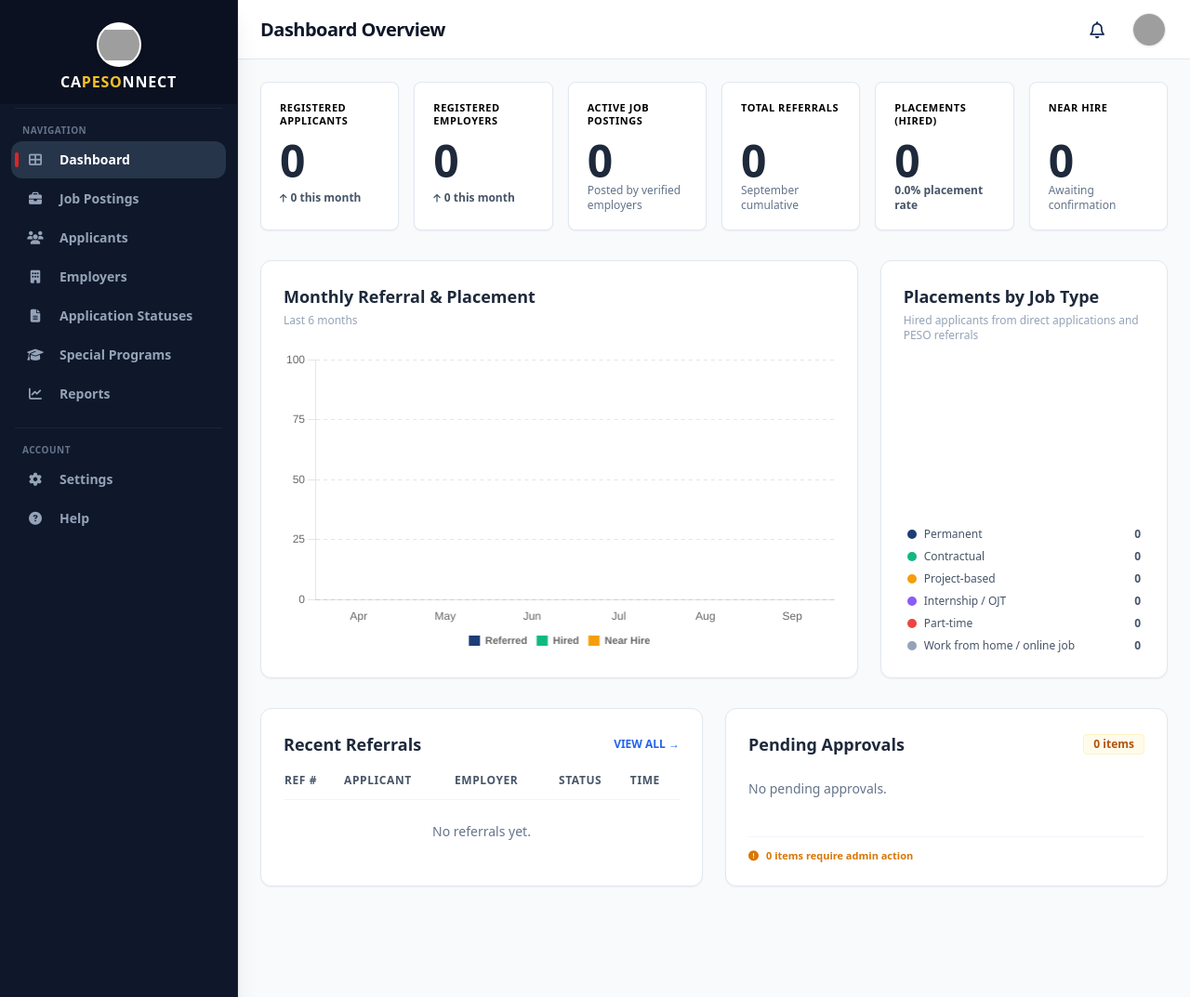
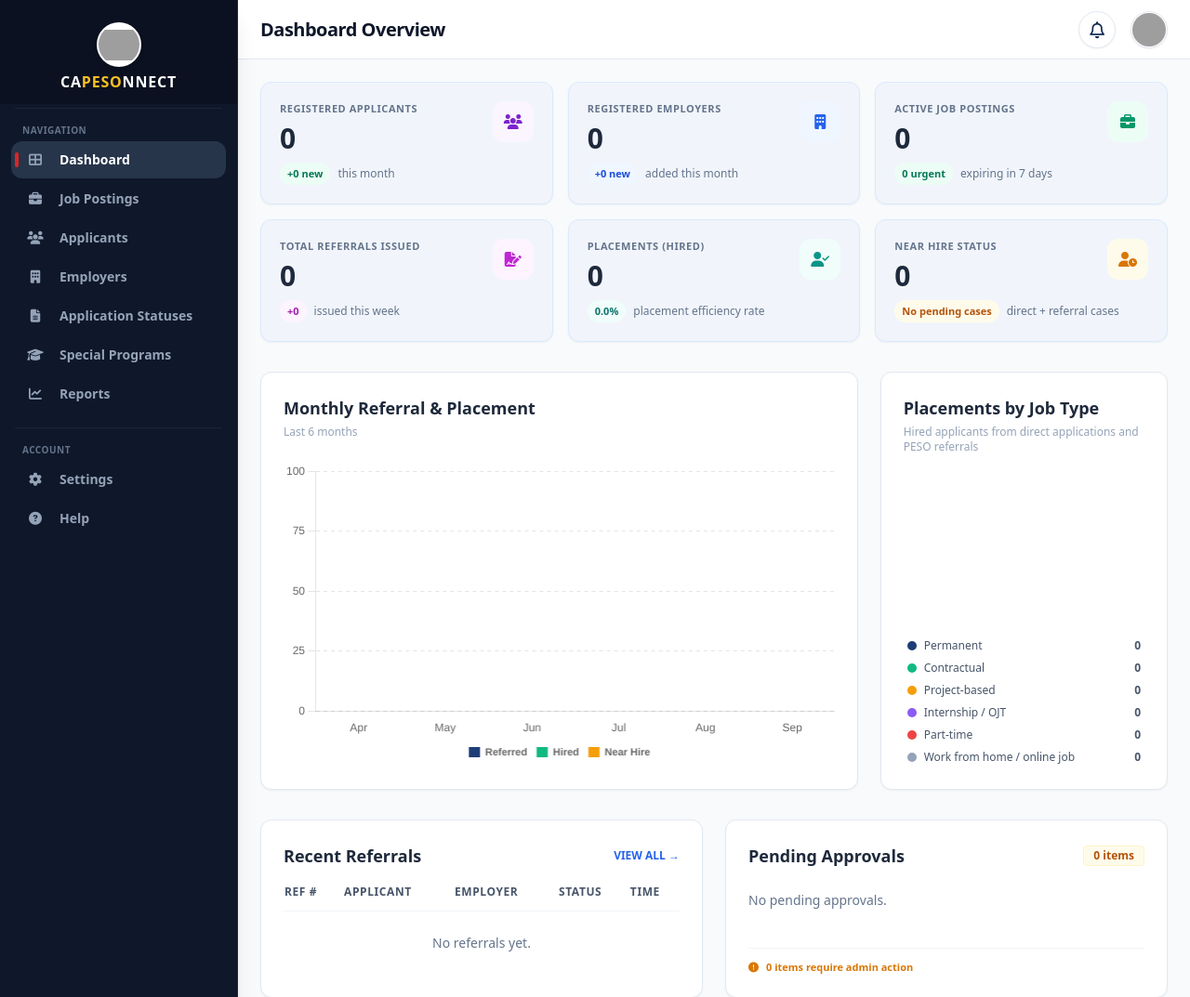
Before and after one commit to TRESTEVOYCE/CAPESONECCT, a Django app: page / in a window 1280 px wide. Shown: the top 1073 px of the page at 93% size. Run offline with Django 5.2, Linux system fonts and the light colour scheme; the visitor is signed in with stand-in values (Sample User, id 1); data comes from the database, SQL or seed files in the repository; data that the repository does not hold is empty; some libraries are stand-ins or nearby versions; grey boxes are pictures that could not be loaded.

Commit message:
Finalized the design on teh first 6 divs of the dashboard.

```diff
--- a/AdminSide/templates/base.html
+++ b/AdminSide/templates/base.html
@@ -298,7 +298,7 @@
                 <!-- NOTIFICATION BELL & DROPDOWN WRAPPER -->
                 <div class="relative" id="notifDropdownWrapper">
                     <!-- Bell Trigger Button -->
-                    <button id="notifBellBtn" class="relative w-10 h-10 flex items-center justify-center rounded-xl bg-transparent hover:bg-[#112954]/5 text-[#112954] transition focus:outline-none cursor-pointer shadow-none border-0">
+                    <button id="notifBellBtn" class="relative w-10 h-10 flex items-center justify-center rounded-full bg-white border border-slate-200 shadow-sm hover:ring-2 hover:ring-indigo-500/30 text-[#112954] transition focus:outline-none cursor-pointer">
                         <i class="fa-regular fa-bell text-lg"></i>
                         <!-- Dynamic Unread Badge -->
                         <span id="notifBadge" class="hidden absolute -top-1 -right-1 bg-rose-600 text-white text-[10px] font-extrabold px-1.5 py-0.5 rounded-full min-w-[18px] text-center shadow-sm">
@@ -350,10 +350,10 @@
 
                 <!-- PROFILE DROPDOWN WRAPPER -->
                 <div class="relative">
-                    <button id="userMenuBtn" class="w-10 h-10 flex items-center justify-center rounded-full hover:ring-2 hover:ring-indigo-500/30 transition focus:outline-none cursor-pointer">
+                    <button id="userMenuBtn" class="w-10 h-10 flex items-center justify-center rounded-full bg-white border border-slate-200 shadow-sm hover:ring-2 hover:ring-indigo-500/30 transition focus:outline-none cursor-pointer">
                         <img src="{% if request.user.avatar %}{{ request.user.avatar.url }}{% elif request.user.profile_picture %}{{ request.user.profile_picture.url }}{% else %}https://ui-avatars.com/api/?name={{ request.user.get_full_name|default:'PESO+Admin' }}&background=0F172A&color=fff&bold=true{% endif %}"
                             alt="Profile Picture"
-                            class="w-9 h-9 rounded-full object-cover border border-slate-200 shadow-sm transition hover:scale-105">
+                            class="w-9 h-9 rounded-full object-cover transition hover:scale-105">
                     </button>
 
                     <!-- VERTICAL PROFILE MODAL / DROPDOWN -->
--- a/AdminSide/templates/dashboard.html
+++ b/AdminSide/templates/dashboard.html
@@ -5,96 +5,115 @@
 {% block content %}
 <div class="space-y-8 max-w-[1600px] mx-auto">
 
-<!-- Stat Cards Row with Rigid Grid Alignment across all cards -->
-    <div class="grid grid-cols-1 sm:grid-cols-2 md:grid-cols-3 lg:grid-cols-6 gap-4">
+    <div class="grid grid-cols-1 sm:grid-cols-2 lg:grid-cols-3 gap-4">
 
         <!-- 1. Registered Applicants -->
-        <a href="{% url 'AdminSide:applicants_list' %}" aria-label="View all registered applicants" class="bg-white p-5 rounded-lg border border-slate-200 shadow-sm grid grid-rows-[2.5rem_1fr_2rem] h-[160px]">
-            <div class="flex items-start">
-                <p class="text-[11px] font-bold text-black-400 uppercase tracking-wider leading-tight">Registered Applicants</p>
+        <a href="{% url 'AdminSide:applicants_list' %}" aria-label="View all registered applicants" class="flex min-h-[132px] flex-col justify-between rounded-xl border border-blue-100 bg-[#f1f5fb] p-5 shadow-sm transition hover:-translate-y-0.5 hover:border-blue-200 hover:shadow-md">
+            <div class="flex items-start justify-between gap-3">
+                <div>
+                    <p class="text-[11px] font-bold uppercase tracking-wider text-slate-500">Registered Applicants</p>
+                    <h3 class="mt-2 text-3xl font-black leading-none tracking-tight text-slate-800">{{ applicant_count|default:0 }}</h3>
                 </div>
-            <div class="flex items-center">
-                <h3 class="text-5xl font-black text-slate-800 tracking-tight leading-none">{{ applicant_count|default:0 }}</h3>
+                <span class="flex h-11 w-11 shrink-0 items-center justify-center rounded-xl bg-purple-50 text-purple-700">
+                    <i class="fa-solid fa-users"></i>
+                </span>
             </div>
-            <div class="flex items-center">
-                <p class="text-xs font-semibold text-slate-600 flex items-center gap-1">
-                    <i class="fa-solid fa-arrow-up text-[10px]"></i> {{ monthly_new_applicants|default:0 }} this month
-                </p>
+            <div class="flex items-center gap-2">
+                <span class="inline-flex items-center rounded-full px-2 py-1 text-[11px] font-bold {{ applicant_change_class }}">
+                    </i>{{ applicant_change_display }}
+                </span>
+                <span class="text-xs text-slate-500">{{ applicant_change_caption }}</span>
             </div>
         </a>
 
         <!-- 2. Registered Employers -->
-        <a href="{% url 'AdminSide:employer_list' %}" aria-label="View all registered employers" class="bg-white p-5 rounded-lg border border-slate-200 shadow-sm grid grid-rows-[2.5rem_1fr_2rem] h-[160px]">
-            <div class="flex items-start">
-                <p class="text-[11px] font-bold text-black-400 uppercase tracking-wider leading-tight">Registered Employers</p>
+        <a href="{% url 'AdminSide:employer_list' %}" aria-label="View all registered employers" class="flex min-h-[132px] flex-col justify-between rounded-xl border border-blue-100 bg-[#f1f5fb] p-5 shadow-sm transition hover:-translate-y-0.5 hover:border-blue-200 hover:shadow-md">
+            <div class="flex items-start justify-between gap-3">
+                <div>
+                    <p class="text-[11px] font-bold uppercase tracking-wider text-slate-500">Registered Employers</p>
+                    <h3 class="mt-2 text-3xl font-black leading-none tracking-tight text-slate-800">{{ employer_count|default:0 }}</h3>
                 </div>
-            <div class="flex items-center">
-                <h3 class="text-5xl font-black text-slate-800 tracking-tight leading-none">{{ employer_count|default:0 }}</h3>
+                <span class="flex h-11 w-11 shrink-0 items-center justify-center rounded-xl bg-blue-50 text-blue-600">
+                    <i class="fa-solid fa-building"></i>
+                </span>
             </div>
-            <div class="flex items-center">
-                <p class="text-xs font-semibold text-slate-600 flex items-center gap-1">
-                    <i class="fa-solid fa-arrow-up text-[10px]"></i> {{ monthly_new_employers|default:0 }} this month
-                </p>
+            <div class="flex items-center gap-2">
+                <span class="inline-flex items-center rounded-full bg-blue-50 px-2 py-1 text-[11px] font-bold text-blue-700">+{{ monthly_new_employers|default:0 }} new</span>
+                <span class="text-xs text-slate-500">added this month</span>
             </div>
         </a>
 
         <!-- 3. Active Job Postings -->
-        <a href="{% url 'AdminSide:job_postings_list' %}?status=Active" aria-label="View active job postings" class="bg-white p-5 rounded-lg border border-slate-200 shadow-sm grid grid-rows-[2.5rem_1fr_2rem] h-[160px]">
-            <div class="flex items-start">
-                <p class="text-[11px] font-bold text-black-400 uppercase tracking-wider leading-tight">Active Job Postings</p>
+        <a href="{% url 'AdminSide:job_postings_list' %}?status=Active" aria-label="View active job postings" class="flex min-h-[132px] flex-col justify-between rounded-xl border border-blue-100 bg-[#f1f5fb] p-5 shadow-sm transition hover:-translate-y-0.5 hover:border-blue-200 hover:shadow-md">
+            <div class="flex items-start justify-between gap-3">
+                <div>
+                    <p class="text-[11px] font-bold uppercase tracking-wider text-slate-500">Active Job Postings</p>
+                    <h3 class="mt-2 text-3xl font-black leading-none tracking-tight text-slate-800">{{ active_job_count|default:0 }}</h3>
                 </div>
-            <div class="flex items-center">
-                <h3 class="text-5xl font-black text-slate-800 tracking-tight leading-none">{{ active_job_count|default:0 }}</h3>
+                <span class="flex h-11 w-11 shrink-0 items-center justify-center rounded-xl bg-emerald-50 text-emerald-600">
+                    <i class="fa-solid fa-briefcase"></i>
+                </span>
             </div>
-            <div class="flex items-center">
-                <p class="text-xs font-medium text-slate-500">
-                    Posted by verified employers
-                </p>
+            <div class="flex items-center gap-2">
+                <span class="inline-flex items-center rounded-full bg-emerald-50 px-2 py-1 text-[11px] font-bold text-emerald-700">
+                    {{ urgent_job_count|default:0 }} urgent
+                </span>
+                <span class="text-xs text-slate-500">expiring in 7 days</span>
             </div>
         </a>
 
         <!-- 4. Total Referrals -->
-        <a href="{% url 'AdminSide:referrals_list' %}" aria-label="View all referrals" class="bg-white p-5 rounded-lg border border-slate-200 shadow-sm grid grid-rows-[2.5rem_1fr_2rem] h-[160px]">
-            <div class="flex items-start">
-                <p class="text-[11px] font-bold text-black-400 uppercase tracking-wider leading-tight">Total Referrals</p>
+        <a href="{% url 'AdminSide:referrals_list' %}" aria-label="View all referrals" class="flex min-h-[132px] flex-col justify-between rounded-xl border border-blue-100 bg-[#f1f5fb] p-5 shadow-sm transition hover:-translate-y-0.5 hover:border-blue-200 hover:shadow-md">
+            <div class="flex items-start justify-between gap-3">
+                <div>
+                    <p class="text-[11px] font-bold uppercase tracking-wider text-slate-500">Total Referrals Issued</p>
+                    <h3 class="mt-2 text-3xl font-black leading-none tracking-tight text-slate-800">{{ referral_count|default:0 }}</h3>
                 </div>
-            <div class="flex items-center">
-                <h3 class="text-5xl font-black text-slate-800 tracking-tight leading-none">{{ referral_count|default:0 }}</h3>
+                <span class="flex h-11 w-11 shrink-0 items-center justify-center rounded-xl bg-fuchsia-50 text-fuchsia-600">
+                    <i class="fa-solid fa-file-signature"></i>
+                </span>
             </div>
-            <div class="flex items-center">
-                <p class="text-xs font-medium text-slate-500">
-                    {{ current_month_name }} cumulative
-                </p>
+            <div class="flex items-center gap-2">
+                <span class="inline-flex items-center rounded-full bg-fuchsia-50 px-2 py-1 text-[11px] font-bold text-fuchsia-700">+{{ weekly_referral_count|default:0 }}</span>
+                <span class="text-xs text-slate-500">issued this week</span>
             </div>
         </a>
 
         <!-- 5. Placements (Hired) -->
-        <a href="{% url 'AdminSide:referrals_list' %}?status=hired" aria-label="View hired referrals" class="bg-white p-5 rounded-lg border border-slate-200 shadow-sm grid grid-rows-[2.5rem_1fr_2rem] h-[160px]">
-            <div class="flex items-start">
-                <p class="text-[11px] font-bold text-black-400 uppercase tracking-wider leading-tight">Placements (Hired)</p>
+        <a href="{% url 'AdminSide:referrals_list' %}?status=hired" aria-label="View hired referrals" class="flex min-h-[132px] flex-col justify-between rounded-xl border border-blue-100 bg-[#f1f5fb] p-5 shadow-sm transition hover:-translate-y-0.5 hover:border-blue-200 hover:shadow-md">
+            <div class="flex items-start justify-between gap-3">
+                <div>
+                    <p class="text-[11px] font-bold uppercase tracking-wider text-slate-500">Placements (Hired)</p>
+                    <h3 class="mt-2 text-3xl font-black leading-none tracking-tight text-slate-800">{{ placement_count|default:0 }}</h3>
                 </div>
-            <div class="flex items-center">
-                <h3 class="text-5xl font-black text-slate-800 tracking-tight leading-none">{{ placement_count|default:0 }}</h3>
+                <span class="flex h-11 w-11 shrink-0 items-center justify-center rounded-xl bg-teal-50 text-teal-600">
+                    <i class="fa-solid fa-user-check"></i>
+                </span>
             </div>
-            <div class="flex items-center">
-                <p class="text-xs font-semibold text-slate-600">
-                    {{ placement_rate|default:"0.0" }}% placement rate
-                </p>
+            <div class="flex items-center gap-2">
+                <span class="inline-flex items-center rounded-full bg-teal-50 px-2 py-1 text-[11px] font-bold text-teal-700">
+                    {{ placement_rate|default:"0.0"|floatformat:1 }}%
+                </span>
+                <span class="text-xs text-slate-500">placement efficiency rate</span>
             </div>
         </a>
 
         <!-- 6. Near Hire -->
-        <a href="{% url 'AdminSide:referrals_list' %}?status=near_hire" aria-label="View near-hire referrals" class="bg-white p-5 rounded-lg border border-slate-200 shadow-sm grid grid-rows-[2.5rem_1fr_2rem] h-[160px]">
-            <div class="flex items-start">
-                <p class="text-[11px] font-bold text-black-400 uppercase tracking-wider leading-tight">Near Hire</p>
+        <a href="{% url 'AdminSide:referrals_list' %}?status=near_hire" aria-label="View near-hire referrals" class="flex min-h-[132px] flex-col justify-between rounded-xl border border-blue-100 bg-[#f1f5fb] p-5 shadow-sm transition hover:-translate-y-0.5 hover:border-blue-200 hover:shadow-md">
+            <div class="flex items-start justify-between gap-3">
+                <div>
+                    <p class="text-[11px] font-bold uppercase tracking-wider text-slate-500">Near Hire Status</p>
+                    <h3 class="mt-2 text-3xl font-black leading-none tracking-tight text-slate-800">{{ near_hire_count|default:0 }}</h3>
                 </div>
-            <div class="flex items-center">
-                <h3 class="text-5xl font-black text-slate-800 tracking-tight leading-none">{{ near_hire_count|default:0 }}</h3>
+                <span class="flex h-11 w-11 shrink-0 items-center justify-center rounded-xl bg-amber-50 text-amber-600">
+                    <i class="fa-solid fa-user-clock"></i>
+                </span>
             </div>
-            <div class="flex items-center">
-                <p class="text-xs font-medium text-slate-500">
-                    Awaiting confirmation
-                </p>
+            <div class="flex items-center gap-2">
+                <span class="inline-flex items-center rounded-full bg-amber-50 px-2 py-1 text-[11px] font-bold text-amber-700">
+                    {% if near_hire_count %}Action required{% else %}No pending cases{% endif %}
+                </span>
+                <span class="text-xs text-slate-500">direct + referral cases</span>
             </div>
         </a>
 
--- a/AdminSide/views.py
+++ b/AdminSide/views.py
@@ -128,20 +128,79 @@ class DashboardView(LoginRequiredMixin, SuperuserRequiredMixin, TemplateView):
 
         # Job postings count filtered to active status
         active_job_count = Jobs.objects.filter(status='Active').count()
+        urgent_job_count = Jobs.objects.filter(
+            status='Active',
+            job_posting_expiry__gt=today,
+            job_posting_expiry__lte=today + timedelta(days=7),
+        ).count()
 
         referral_count = OfferedJobs.objects.count()
-        placement_count = OfferedJobs.objects.filter(status='hired').count()
-
-        # Only count records explicitly assigned the near_hire status.
-        near_hire_count = OfferedJobs.objects.filter(status='near_hire').count()
-
-        # Dynamic calculation of monthly registrations
+        weekly_start = timezone.make_aware(
+            datetime.combine(today - timedelta(days=today.weekday()), datetime.min.time())
+        )
+        weekly_end = weekly_start + timedelta(days=7)
+        weekly_referral_count = OfferedJobs.objects.filter(
+            date_offered__gte=weekly_start,
+            date_offered__lt=weekly_end,
+        ).count()
+
+        placement_count = (
+            OfferedJobs.objects.filter(status='hired').count() +
+            AppliedJobs.objects.filter(status='hired').count()
+        )
+
+        near_hire_count = (
+            OfferedJobs.objects.filter(status='near_hire').count() +
+            AppliedJobs.objects.filter(status='near_hire').count()
+        )
+
+        # Compare registrations to the previous calendar month.
         first_of_month = timezone.make_aware(datetime(today.year, today.month, 1))
-        monthly_new_applicants = ApplicantProfile.objects.filter(created_at__gte=first_of_month).count()
-        monthly_new_employers = EmployerProfile.objects.filter(created_at__gte=first_of_month).count()
-
-        # Dynamic Placement Rate Calculation
-        placement_rate = round((placement_count / referral_count * 100), 1) if referral_count > 0 else 0.0
+        if today.month == 1:
+            first_of_previous_month = timezone.make_aware(datetime(today.year - 1, 12, 1))
+        else:
+            first_of_previous_month = timezone.make_aware(datetime(today.year, today.month - 1, 1))
+        if today.month == 12:
+            first_of_next_month = timezone.make_aware(datetime(today.year + 1, 1, 1))
+        else:
+            first_of_next_month = timezone.make_aware(datetime(today.year, today.month + 1, 1))
+
+        monthly_new_applicants = ApplicantProfile.objects.filter(
+            created_at__gte=first_of_month,
+            created_at__lt=first_of_next_month,
+        ).count()
+        previous_month_applicants = ApplicantProfile.objects.filter(
+            created_at__gte=first_of_previous_month,
+            created_at__lt=first_of_month,
+        ).count()
+        monthly_new_employers = EmployerProfile.objects.filter(
+            created_at__gte=first_of_month,
+            created_at__lt=first_of_next_month,
+        ).count()
+
+        if previous_month_applicants:
+            applicant_change = (
+                (monthly_new_applicants - previous_month_applicants)
+                / previous_month_applicants
+                * 100
+            )
+            applicant_change_display = f'{applicant_change:+g}%'
+            applicant_change_caption = 'vs last month'
+            applicant_change_class = (
+                'bg-emerald-50 text-emerald-700'
+                if applicant_change >= 0 else 'bg-rose-50 text-rose-700'
+            )
+        else:
+            applicant_change_display = f'+{monthly_new_applicants} new'
+            applicant_change_caption = 'this month'
+            applicant_change_class = 'bg-emerald-50 text-emerald-700'
+
+        # The placements card links to a combined list of direct applications and referrals.
+        total_applications_and_referrals = AppliedJobs.objects.count() + referral_count
+        placement_rate = (
+            round(placement_count / total_applications_and_referrals * 100, 1)
+            if total_applications_and_referrals else 0.0
+        )
 
         recent_referrals = (
             OfferedJobs.objects.select_related(
@@ -236,8 +295,13 @@ class DashboardView(LoginRequiredMixin, SuperuserRequiredMixin, TemplateView):
             'referral_count': referral_count,
             'placement_count': placement_count,
             'near_hire_count': near_hire_count,
+            'urgent_job_count': urgent_job_count,
+            'weekly_referral_count': weekly_referral_count,
             'monthly_new_applicants': monthly_new_applicants,
             'monthly_new_employers': monthly_new_employers,
+            'applicant_change_display': applicant_change_display,
+            'applicant_change_caption': applicant_change_caption,
+            'applicant_change_class': applicant_change_class,
             'placement_rate': placement_rate,
             'current_month_name': calendar.month_name[today.month],
             'recent_referrals': recent_referrals,
```
Also changed, not shown: AdminSide/tests.py (+150 -1 lines). Lines whose indentation alone changed are shown as unchanged.
